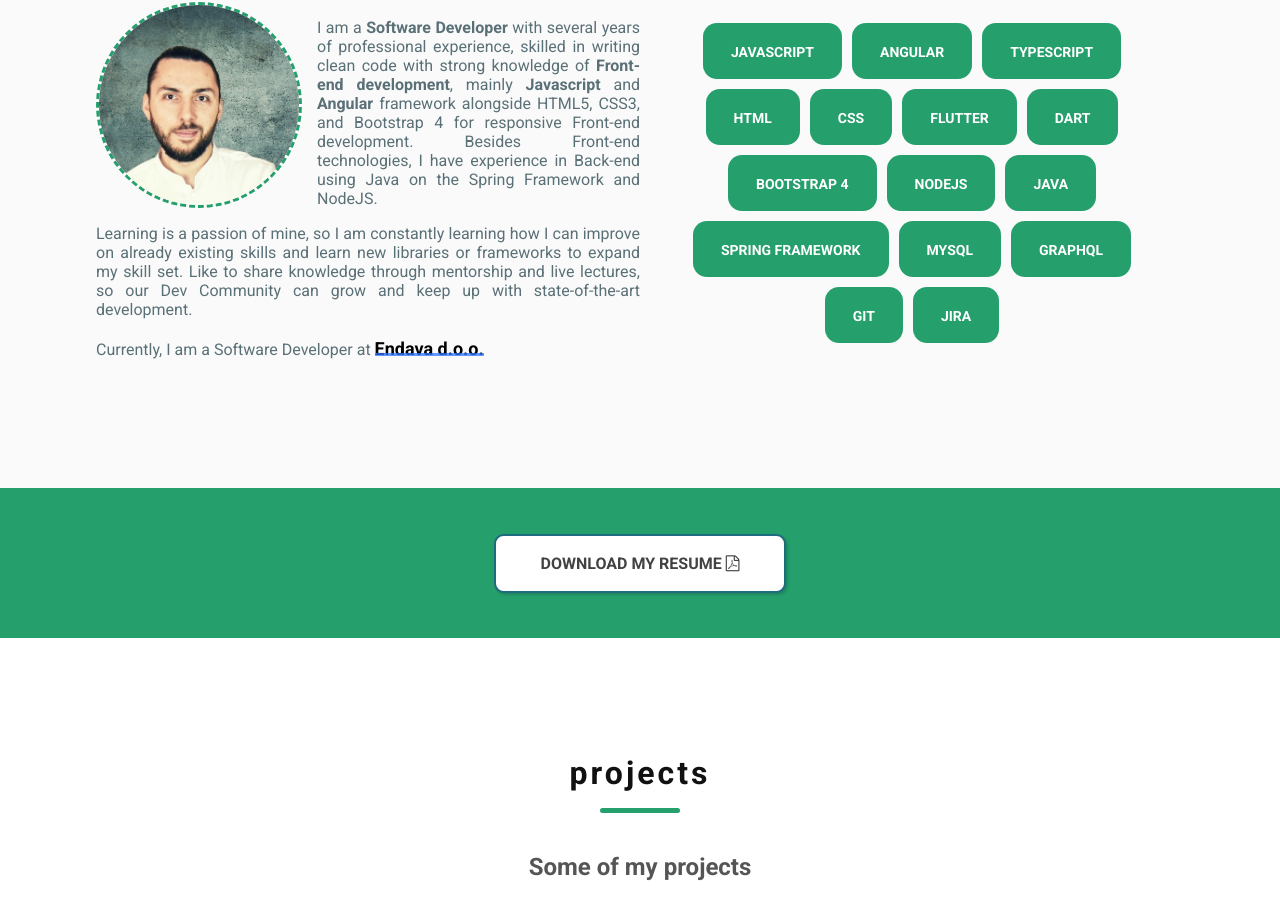
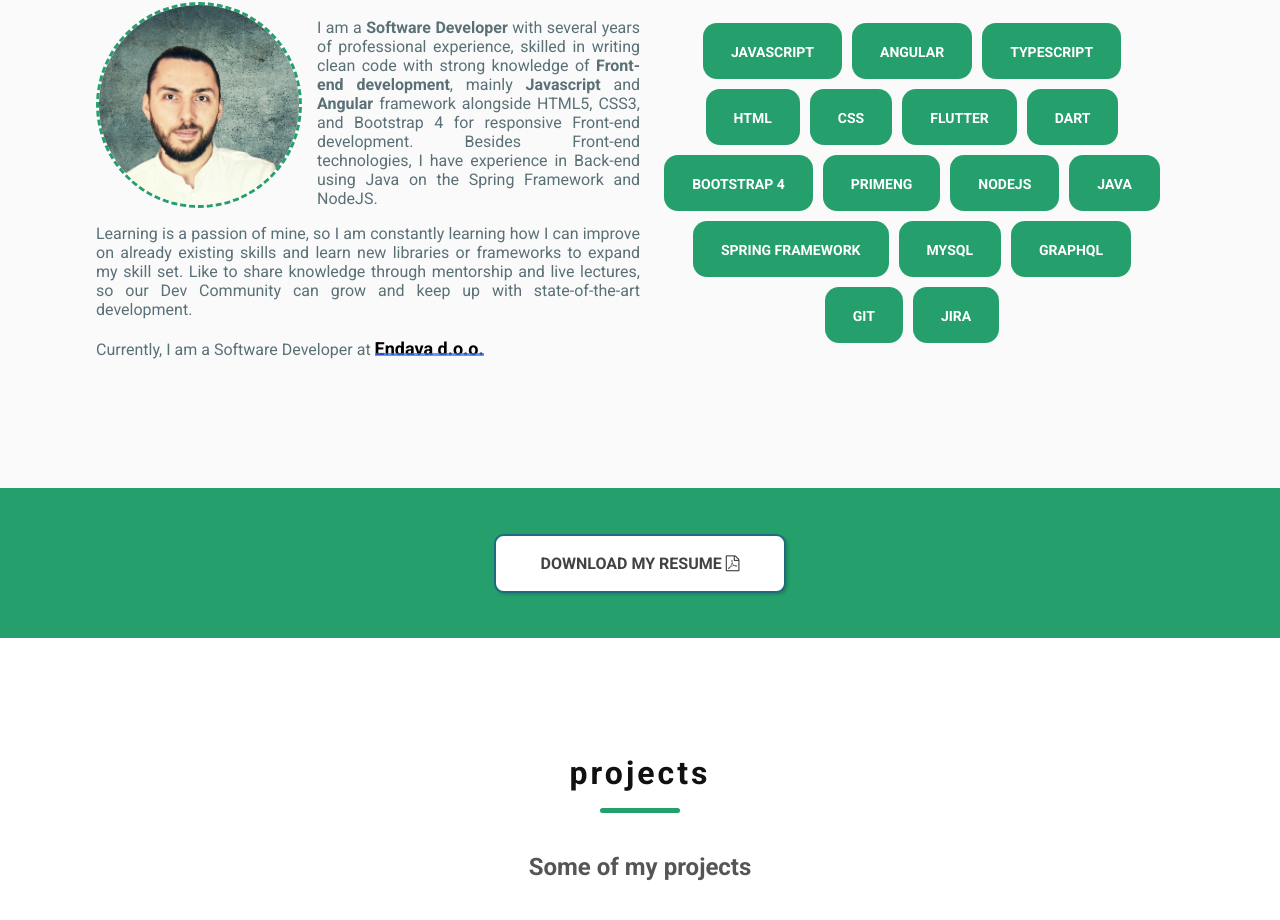
Before and after one commit to AleksandarVujic/portfolio, an Angular app: page /#/home in a window 1280 px wide. Shown: the part 1066-1986 px from the top of the page. Built offline with nearby package versions, Linux system fonts and the light colour scheme.

Commit message:
slight modification of cards

```diff
--- a/src/app/pages/about/about.component.ts
+++ b/src/app/pages/about/about.component.ts
@@ -4,20 +4,37 @@ import { PROFILE_PICTURE } from 'src/app/constants/resources';
 @Component({
   selector: 'about',
   templateUrl: './about.component.html',
-  styleUrls: ['./about.component.scss']
+  styleUrls: ['./about.component.scss'],
 })
 export class AboutComponent {
   showMidPage: boolean = true;
   myselfImg: string = PROFILE_PICTURE;
-  skills: String[] = ['Javascript', 'Angular', 'Typescript', 'HTML', 'CSS', 'Flutter', 'Dart', 'Bootstrap 4', 'NodeJS', 'Java', 'Spring Framework', 'MySQL', 'GraphQL', 'Git', 'Jira'];
+  skills: String[] = [
+    'Javascript',
+    'Angular',
+    'Typescript',
+    'HTML',
+    'CSS',
+    'Flutter',
+    'Dart',
+    'Bootstrap 4',
+    'PrimeNG',
+    'NodeJS',
+    'Java',
+    'Spring Framework',
+    'MySQL',
+    'GraphQL',
+    'Git',
+    'Jira',
+  ];
 
   toggle() {
     this.showMidPage = !this.showMidPage;
   }
 
   downloadFile() {
-    let link = document.createElement("a");
-    link.download = "Aleksandar Vujić";
+    let link = document.createElement('a');
+    link.download = 'Aleksandar Vujić';
     link.href = 'assets/files/aleksandar_vujic.pdf';
     link.click();
   }
--- a/src/app/pages/projects/projects.component.scss
+++ b/src/app/pages/projects/projects.component.scss
@@ -22,8 +22,8 @@ $background-color_1: rgba(0, 0, 0, 0.6);
   border-radius: 0.5rem;
   flex: 1;
   min-width: 300px;
-    box-shadow: rgba(0, 0, 0, 0.4) 0px 2px 4px, rgba(0, 0, 0, 0.3) 0px 7px 13px -3px,
-        rgba(0, 0, 0, 0.2) 0px -3px 0px inset;
+  box-shadow: rgba(0, 0, 0, 0.4) 0px 2px 4px,
+    rgba(0, 0, 0, 0.3) 0px 7px 13px -3px, rgba(0, 0, 0, 0.2) 0px -3px 0px inset;
   backface-visibility: hidden;
   -webkit-backface-visibility: hidden;
   -moz-backface-visibility: hidden;
@@ -37,7 +37,8 @@ $background-color_1: rgba(0, 0, 0, 0.6);
     left: 0;
     width: 100%;
     height: 100%;
-        background: rgba(0, 0, 0, 0) linear-gradient(to bottom, rgba(0, 0, 0, 0) 50%, rgba(0, 0, 0, 0.7) 80%);
+    background: rgba(0, 0, 0, 0)
+      linear-gradient(to bottom, rgba(0, 0, 0, 0) 50%, rgba(0, 0, 0, 0.7) 80%);
     z-index: 0;
   }
 }
@@ -64,6 +65,9 @@ $background-color_1: rgba(0, 0, 0, 0.6);
 }
 
 .card__text-wrapper {
+  width: fill-available;
+  width: -webkit-fill-available;
+  width: -moz-available;
   position: absolute;
   bottom: 0rem;
   padding: 1rem;
@@ -90,6 +94,12 @@ $background-color_1: rgba(0, 0, 0, 0.6);
 
 .card__excerpt {
   font-weight: 300;
+  overflow: hidden;
+  text-overflow: ellipsis;
+  display: -webkit-box;
+  line-clamp: 5;
+  -webkit-line-clamp: 5;
+  -webkit-box-orient: vertical;
 }
 
 p {
```
Lines whose indentation alone changed are shown as unchanged.
